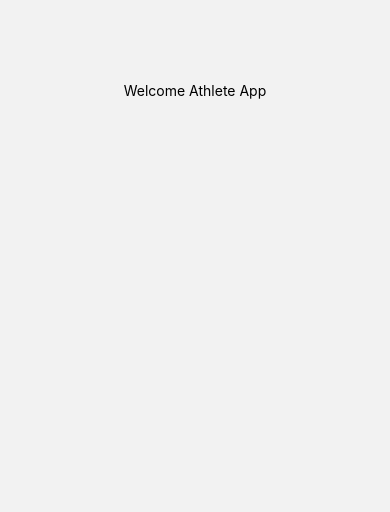
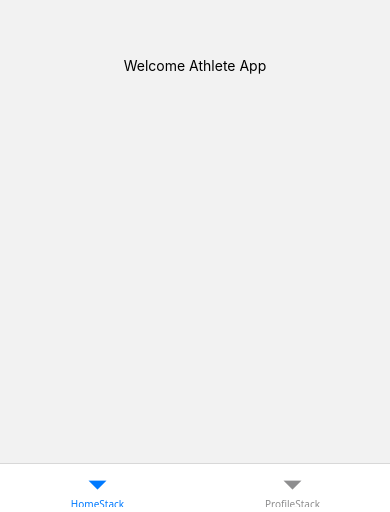
Before and after one commit to pedro10r/athlete-app, a React Native app: screen / in a window 390 px wide. Shown: the part 332-844 px from the top of the page. Built offline with nearby package versions, Linux system fonts and the light colour scheme.

Commit message:
feat: improve app navigation

```diff
--- a/App.tsx
+++ b/App.tsx
@@ -1,6 +1,6 @@
 import React from "react";
-import { Navigation as NavigationContainer } from "./src/navigation";
+import { RootNavigation } from "./src/navigation";
 
 export default function App() {
-  return <NavigationContainer />;
+  return <RootNavigation />;
 }
--- a/src/navigation/app.routes.tsx
+++ b/src/navigation/RootNavigator.tsx
@@ -1,13 +1,14 @@
 import { createNativeStackNavigator } from "@react-navigation/native-stack";
-import { Routes } from "./routes";
-import { Home } from "../screens/Home";
+
+import { TabNavigator } from "./TabNavigator";
+import { NAV } from "./routes";
 
 const { Navigator, Screen } = createNativeStackNavigator();
 
-export function AppRoutes() {
+export function RootNavigator() {
   return (
     <Navigator screenOptions={{ headerShown: false }}>
-      <Screen name={Routes.HOME} component={Home} />
+      <Screen name={NAV.ROOT.TABS} component={TabNavigator} />
     </Navigator>
   );
 }
--- /dev/null
+++ b/src/navigation/TabNavigator.tsx
@@ -0,0 +1,19 @@
+import { createBottomTabNavigator } from "@react-navigation/bottom-tabs";
+
+import { NAV } from "./routes";
+import { ProfileStackNavigation } from "./stacks/ProfileStackNavigation";
+import { HomeStackNavigation } from "./stacks/HomeStackNavigation";
+
+const { Navigator, Screen } = createBottomTabNavigator();
+
+export function TabNavigator() {
+  return (
+    <Navigator screenOptions={{ headerShown: false }}>
+      <Screen name={NAV.TABS.HOME_STACK} component={HomeStackNavigation} />
+      <Screen
+        name={NAV.TABS.PROFILE_STACK}
+        component={ProfileStackNavigation}
+      />
+    </Navigator>
+  );
+}
--- a/src/navigation/index.tsx
+++ b/src/navigation/index.tsx
@@ -1,10 +1,10 @@
 import { NavigationContainer } from "@react-navigation/native";
-import { AppRoutes } from "./app.routes";
+import { RootNavigator } from "./RootNavigator";
 
-export function Navigation() {
+export function RootNavigation() {
   return (
     <NavigationContainer>
-      <AppRoutes />
+      <RootNavigator />
     </NavigationContainer>
   );
 }
--- a/src/navigation/routes.ts
+++ b/src/navigation/routes.ts
@@ -1,3 +1,15 @@
-export enum Routes {
-  HOME = "Home",
-}
+export const NAV = {
+  ROOT: {
+    TABS: "Tabs",
+  },
+  TABS: {
+    HOME_STACK: "HomeStack",
+    PROFILE_STACK: "ProfileStack",
+  },
+  HOME_STACK: {
+    HOME: "Home",
+  },
+  PROFILE_STACK: {
+    PROFILE: "Profile",
+  },
+};
--- /dev/null
+++ b/src/navigation/stacks/HomeStackNavigation.tsx
@@ -0,0 +1,13 @@
+import { createNativeStackNavigator } from "@react-navigation/native-stack";
+import { NAV } from "../routes";
+import { Home } from "../../screens/Home";
+
+const { Navigator, Screen } = createNativeStackNavigator();
+
+export function HomeStackNavigation() {
+  return (
+    <Navigator screenOptions={{ headerShown: false }}>
+      <Screen name={NAV.HOME_STACK.HOME} component={Home} />
+    </Navigator>
+  );
+}
--- /dev/null
+++ b/src/navigation/stacks/ProfileStackNavigation.tsx
@@ -0,0 +1,13 @@
+import { createNativeStackNavigator } from "@react-navigation/native-stack";
+import { Profile } from "../../screens/Profile";
+import { NAV } from "../routes";
+
+const { Navigator, Screen } = createNativeStackNavigator();
+
+export function ProfileStackNavigation() {
+  return (
+    <Navigator screenOptions={{ headerShown: false }}>
+      <Screen name={NAV.PROFILE_STACK.PROFILE} component={Profile} />
+    </Navigator>
+  );
+}
--- /dev/null
+++ b/src/screens/Profile/index.tsx
@@ -0,0 +1,9 @@
+import { Text, View } from "react-native";
+
+export function Profile() {
+  return (
+    <View style={{ flex: 1, justifyContent: "center", alignItems: "center" }}>
+      <Text>Profile</Text>
+    </View>
+  );
+}
```
